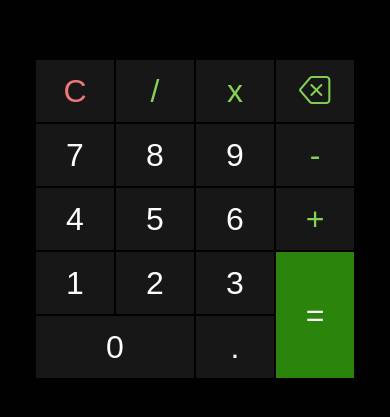
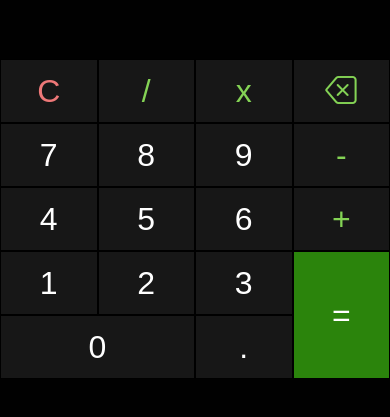
Before and after one commit to francisco-leiva/calculator, a plain HTML site: page index.html in a window 390 px wide. Shown: the part 251-668 px from the top of the page. Drawn offline with nearby package versions, Linux system fonts and the light colour scheme.

Commit message:
Fixing responsive bugs

```diff
--- a/css/style.css
+++ b/css/style.css
@@ -14,11 +14,10 @@
 }
 
 .calculator {
-  width: 20rem;
+  width: 100%;
 }
 
 .display-screen {
-  width: 100%;
   margin-bottom: 1rem;
 }
 
```
